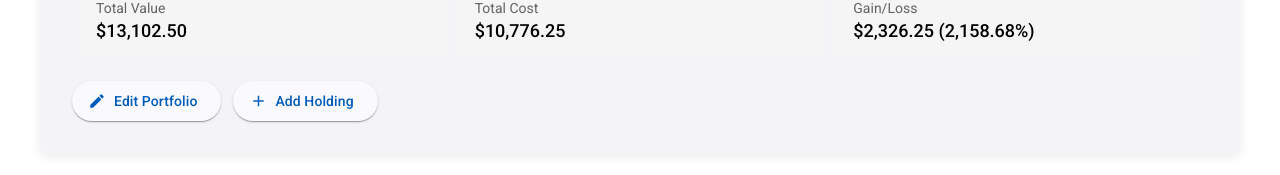
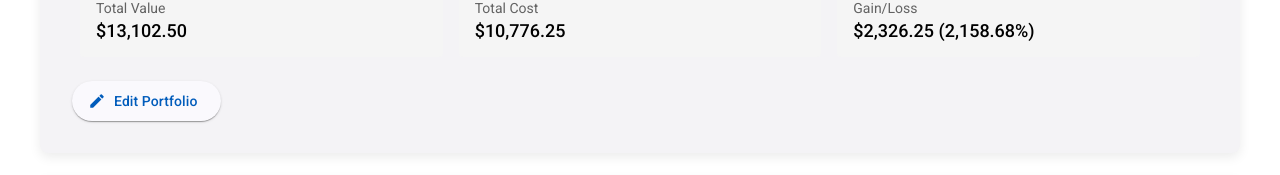
Before and after one commit to novrainjw/portfolio-tracker, an Angular app: page /portfolios/1 in a window 1280 px wide. Shown: the part 200-375 px from the top of the page. Built offline with nearby package versions, Linux system fonts and the light colour scheme.

Commit message:
Remove addHolding button in portfolio-detail.component.html

```diff
--- a/src/app/portfolio-detail/portfolio-detail.component.html
+++ b/src/app/portfolio-detail/portfolio-detail.component.html
@@ -46,9 +46,9 @@
       <button mat-raised-button color="accent" [routerLink]="['edit']">
         <mat-icon>edit</mat-icon> Edit Portfolio
       </button>
-      <button mat-raised-button color="primary" (click)="addHolding()">
+      <!-- <button mat-raised-button color="primary" (click)="addHolding()">
         <mat-icon>add</mat-icon> Add Holding
-      </button>
+      </button> -->
     </mat-card-actions>
   </mat-card>
 
```
